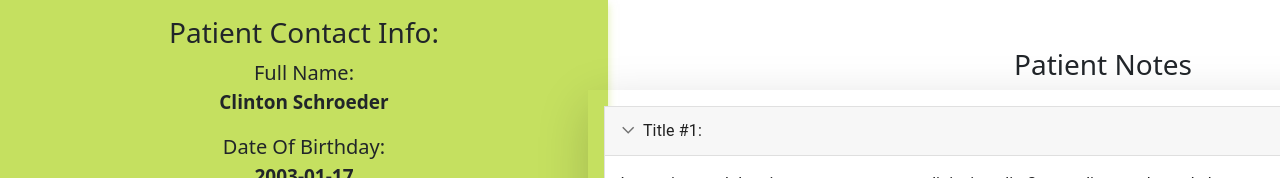
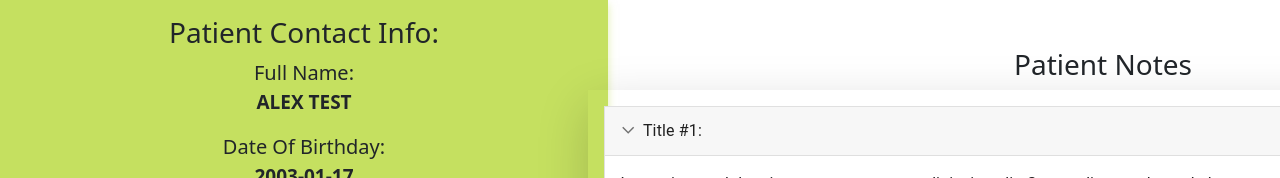
Before and after one commit to valik94/CovidCentral, a React (Create React App) app in the folder client/: page /patients/1 in a window 1280 px wide. Shown: the top 178 px of the page. Built offline with nearby package versions, Linux system fonts and the light colour scheme; no server answers; a web font is replaced by a local one.

Commit message:
axios get /patients/:id back/front-end

```diff
--- a/client/src/components/patient/Patient.js
+++ b/client/src/components/patient/Patient.js
@@ -7,27 +7,37 @@ import PatientInfo from "./PatientInfo";
 import axios from "axios";
 
 export default function Patient() {
-  const [patients, setPatients] = useState([]);
   const params = useParams();
-  console.log("PARAMS", params)
-  // useEffect(() => {
-  //   axios
-  //     .post("/api/patients/:id")
-  //     .then((response) => {
-  //       console.log(response)
-  //       setPatients(response.data.patients);
-  //     })
-  //     .catch((err) => {
-  //       console.log(err.message);
-  //     });
-  // }, []);
+  const [patients, setPatients] = useState([])
+  const [patientNotes, setPatientNotes] = useState([])
+  const [patientsHistory, setPatientsHistory] = useState([])
 
-
+  // const params = useParams()
+  useEffect(() => {
+    axios
+      .get(`/api/patients/${params.id}`)
+      .then((response) => {
+        setPatients(response.data.patients)
+        setPatientNotes(response.data.patientNotes)
+        setPatientsHistory(response.data.patientsHistory)
+      })
+      .catch((err) => {
+        console.log(err.message);
+      });
+  }, []);
 
   return (
     <main className="patientLayout">
-      <PatientInfo />
-      <PatientNotes />
+      <PatientInfo
+        patients={patients}
+        setPatients={setPatients}
+        patientsHistory={patientsHistory}
+        setPatientsHistory={setPatientsHistory}
+      />
+      <PatientNotes
+        patientNotes={patientNotes}
+        setPatientNotes={setPatientNotes}
+      />
     </main>
   );
 }
--- a/client/src/components/patient/PatientInfo.js
+++ b/client/src/components/patient/PatientInfo.js
@@ -1,19 +1,14 @@
 import React  from "react";
-import axios from "axios";
-import {useParams} from "react-router-dom";
 
-
-
-function PatientInfo() {
-
-  // const params = useParams()
+function PatientInfo (props) {
+  const { patients, setPatients, patientsHistory, setPatientsHistory} = props
 
   return (
     <section className="infoBar">
       <div className="patientInfo">
         <h3>Patient Contact Info:</h3>
         <label>Full Name:</label>
-        <p>Clinton Schroeder</p>
+        <p>ALEX TEST</p>
         <label>Date Of Birthday:</label>
         <p>2003-01-17</p>
         <label>Gender:</label>
--- a/client/src/components/patient/PatientNotes.js
+++ b/client/src/components/patient/PatientNotes.js
@@ -1,5 +1,4 @@
 import React from "react";
-import NotesItem from "./NotesItem";
 import { styled } from "@mui/material/styles";
 import ArrowForwardIosSharpIcon from "@mui/icons-material/ArrowForwardIosSharp";
 import MuiAccordion from "@mui/material/Accordion";
@@ -43,7 +42,9 @@ const AccordionDetails = styled(MuiAccordionDetails)(({ theme }) => ({
   borderTop: "1px solid rgba(0, 0, 0, .125)",
 }));
 
-export default function PatientNotes() {
+export default function PatientNotes(props) {
+  const { patientNotes, setPatientNotes } = props
+
   const [expanded, setExpanded] = React.useState("panel1");
   const handleChange = (panel) => (event, newExpanded) => {
     setExpanded(newExpanded ? panel : false);
```
Also changed, not shown: 1 other file (tests, documents, lock files or other folders).
